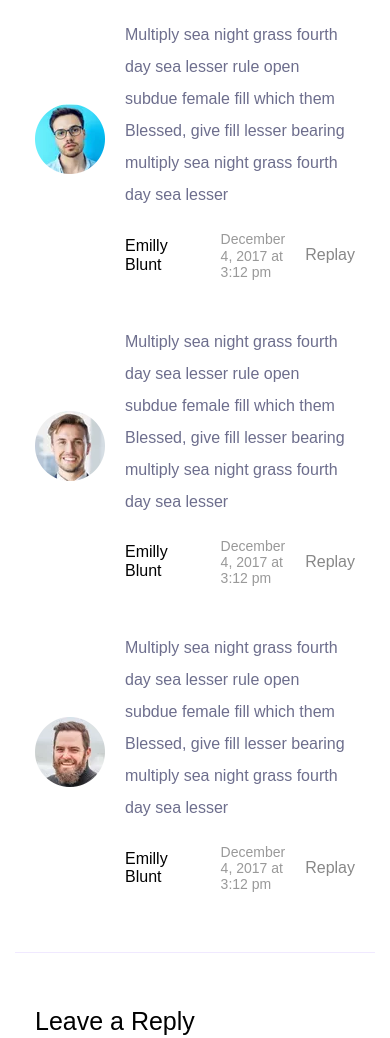
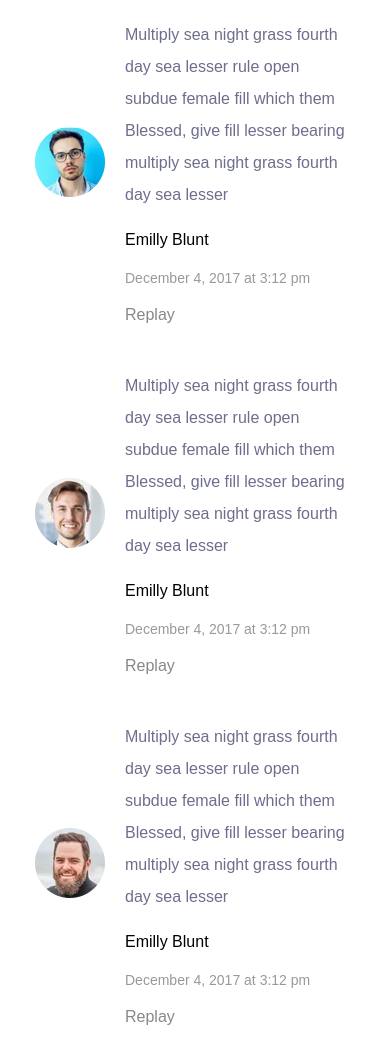
Before and after one commit to peteryouseef/jobboard, a plain HTML site: page blog-details.html in a window 390 px wide. Shown: the part 2940-3978 px from the top of the page. Drawn offline with Linux system fonts and the light colour scheme.

Commit message:
Update jobs.css

```diff
--- a/css/jobs.css
+++ b/css/jobs.css
@@ -2195,6 +2195,12 @@ margin-bottom: 0;
   align-items: center;
   gap: 20px;
 }
+@media (max-width:400px) {
+  .blog-details .details .body .comments .info {
+    flex-direction: column;
+    align-items: baseline;
+  }
+}
 .blog-details .details .body .comments .info .name a {
   transition: 0.3s;
 }
```
